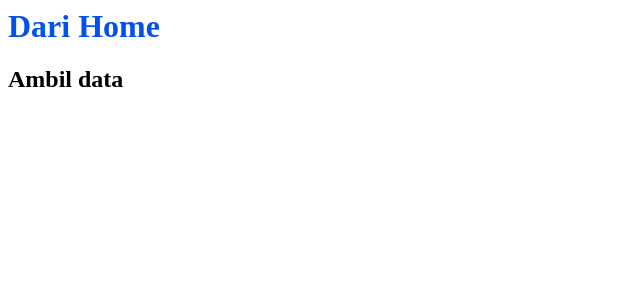
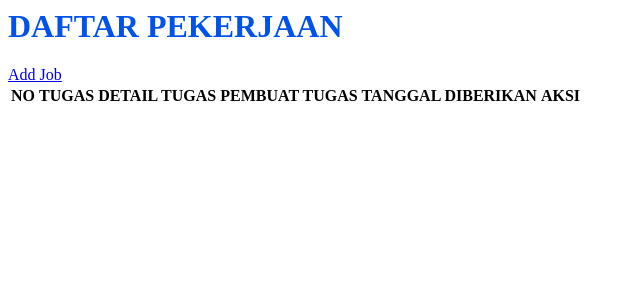
Before and after one commit to iksanh/job-control, a Django app: page /job/ in a window 1280 px wide. Shown: the top 300 px of the page, without its empty margins (0-640 px from the left). Run offline with Django 3.2, Linux system fonts and the light colour scheme; data that the repository does not hold is empty.

Commit message:
add menu edit and delete

```diff
--- a/job_control/templates/jobs/home.html
+++ b/job_control/templates/jobs/home.html
@@ -3,12 +3,42 @@
 {% block content%}
 
 
-<h1>Dari Home</h1>
-<h2>Ambil data </h2>
-{% for post in posts %}
-<h2>{{ post.title }}</h2>
-<small>Published on {{ post.published_at }} by {{ post.author}}</small>
-<p>{{ post.content }}</p>
+<h1 class="text-3xl font-bold underline container ">
+    DAFTAR PEKERJAAN
+</h1>
+<a href="{% url 'job-create'%}">Add Job</a>
 
+
+<div class="flex justify-center">
+<table class="border-collapse border border-slate-400 outline-slate-300">
+  <thead>
+    <tr>
+      <th class="border border-slate-300">NO</th>
+      <th class="border border-slate-300">TUGAS</th>
+      <th class="border border-slate-300">DETAIL TUGAS</th>
+      <th class="border border-slate-300">PEMBUAT TUGAS</th>
+      <th class="border border-slate-300">TANGGAL DIBERIKAN</th>
+      <th class="border border-slate-300">AKSI</th>
+    </tr>
+  </thead>
+  <tbody>
+  {% for job in jobs %}
+    <tr>
+       <th class="border border-slate-300 ">{{forloop.counter}}</th>
+      <th class="border border-slate-300 ">{{ job.job_title }}</th>
+      <th class="border border-slate-300 ">{{ job.job_description }}</th>
+      <th class="border border-slate-300 ">{{ job.job_author}}</th>
+      <th class="border border-slate-300 ">{{ job.job_publish }}</th>
+      <th class="border border-slate-300 ">
+        <a href="{% url 'job-edit' job.job_id %}">Edit</a>
+        <a href="{% url 'job-delete' job.job_id %}">Delete</a>
+      </th>
+    </tr>
 {% endfor %}
+  </tbody>
+
+</table>
+</div>
+
+
 {% endblock %}
```
